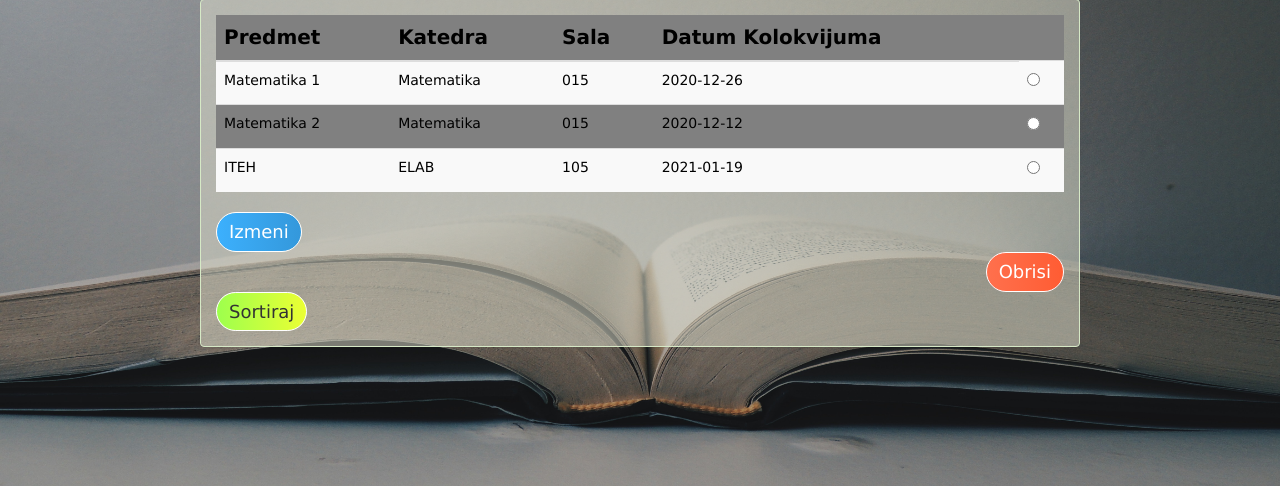
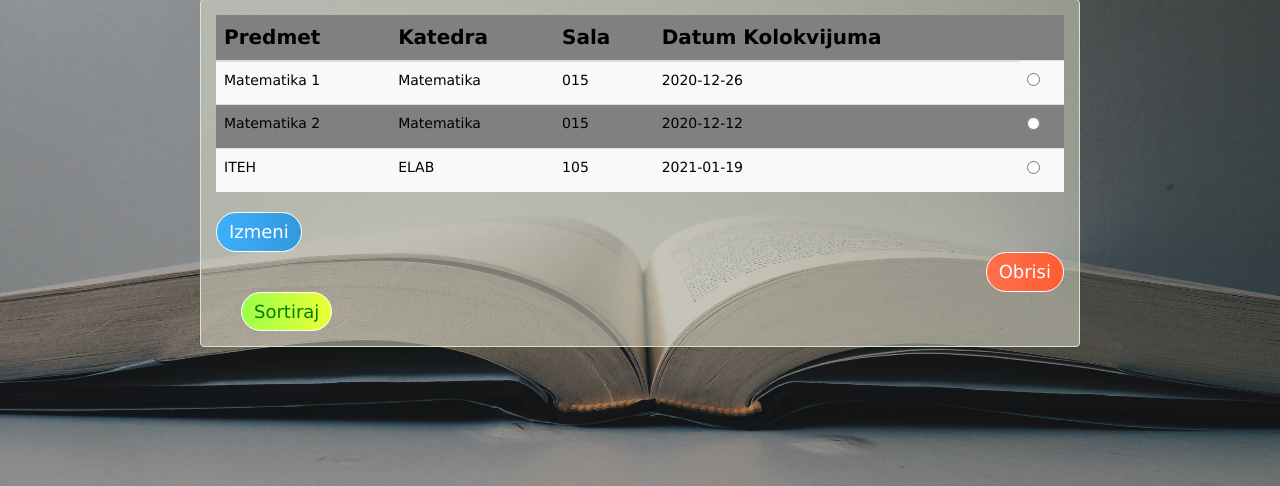
Before and after one commit to hulrog/iteh21-cas2, a PHP site: page /home.php in a window 1280 px wide. Shown: the part 314-800 px from the top of the page. Run offline with PHP 8.4, Linux system fonts and the light colour scheme; the visitor is signed in with stand-in values (Sample User, id 1); data comes from the database, SQL or seed files in the repository.

Commit message:
correction color

```diff
--- a/home.php
+++ b/home.php
@@ -120,7 +120,7 @@ else{ //otvara else - zatvara se dole gde ispisuje red
                 <button id="btn-obrisi" class="btn btn-danger" style="background-color: red; border: 1px solid white;">Obrisi</button>
             </div>
 
-            <div class="col-md-2" style="text-align: right>; color:" >
+            <div class="col-md-2" style="text-align: right; color:green" >
                     <button id="btn-sortiraj" class="btn btn-normal" onclick="sortTable()">Sortiraj</button>
                 </div>
 
```
